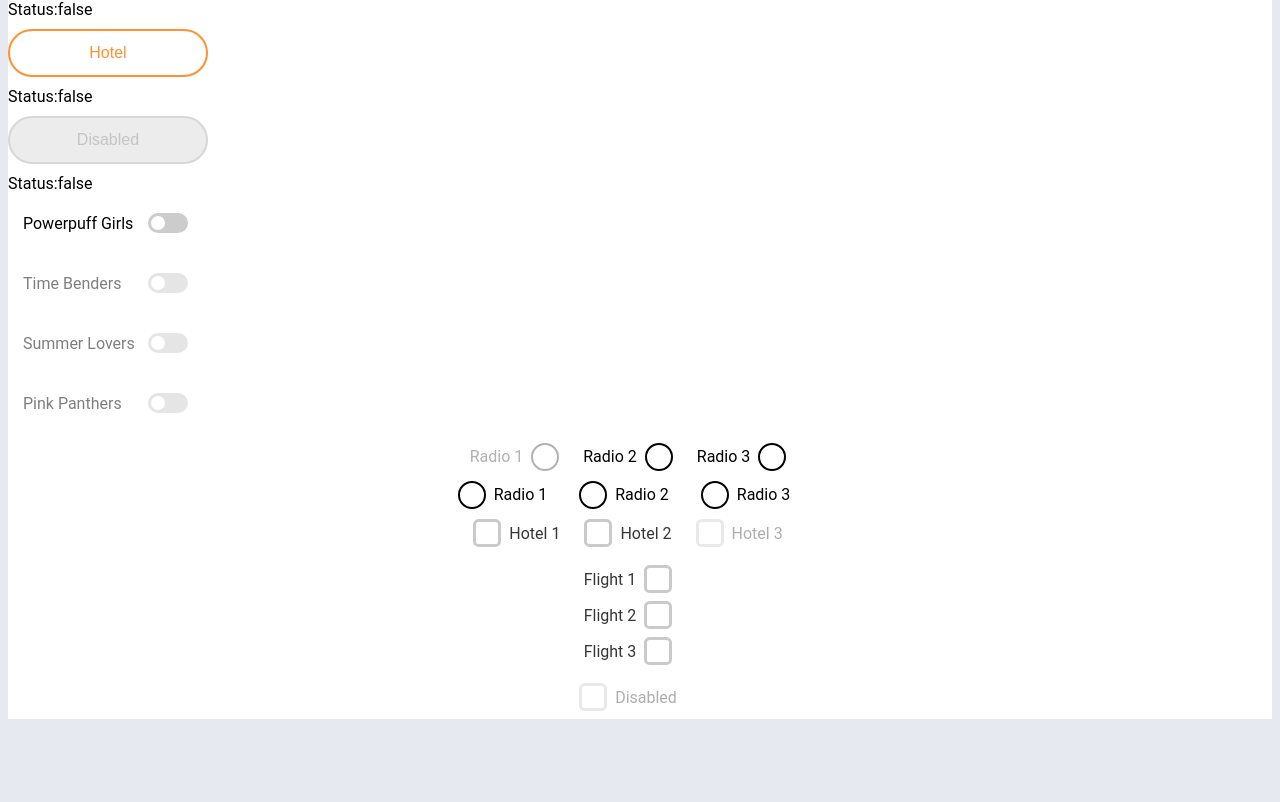
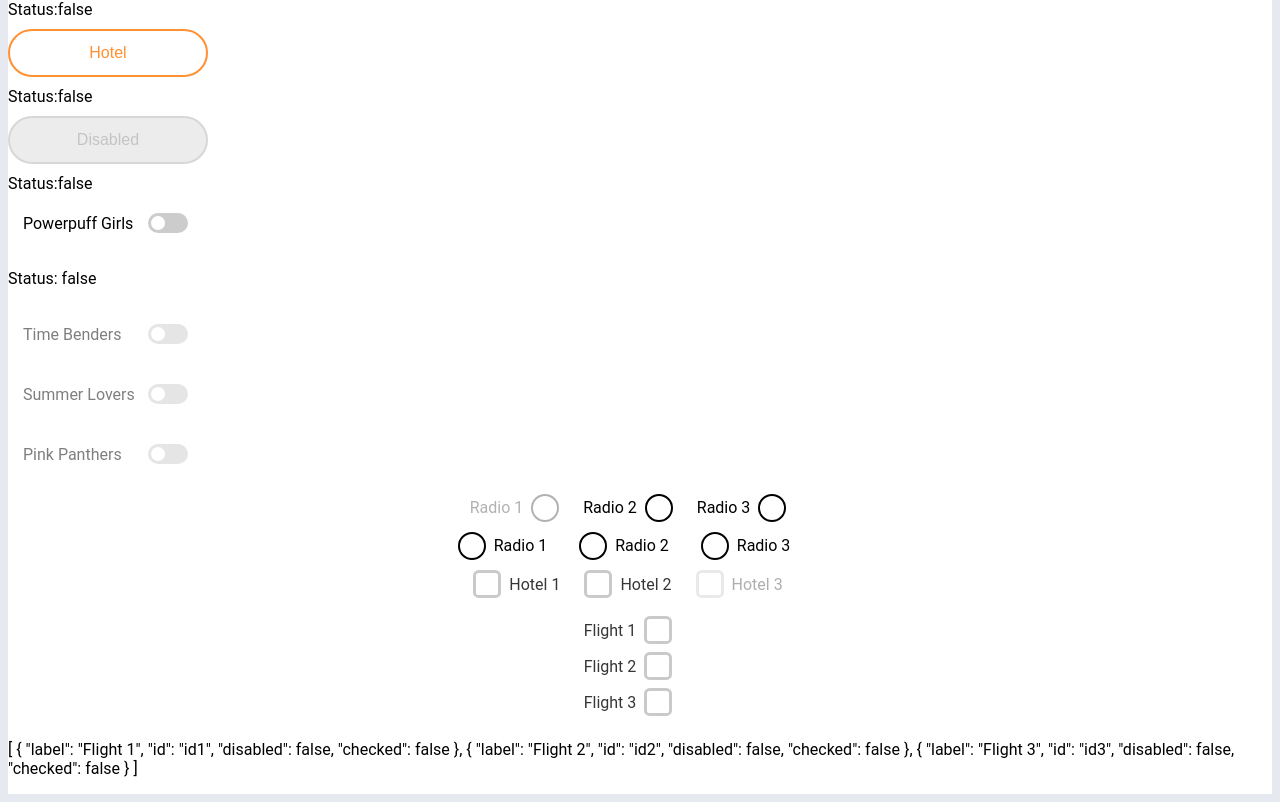
Before and after one commit to Mwiert/miniSpa, a Vue app: page /powerpuffgirls in a window 1280 px wide. Shown: the part 1456-2258 px from the top of the page. Before the commit the page ends 2183 px from the top, so only its background shows below. Built offline with nearby package versions, Linux system fonts and the light colour scheme; a web font is replaced by a local one.

Commit message:
checkbox v-model added.

```diff
--- a/src/components/UICheckbox.vue
+++ b/src/components/UICheckbox.vue
@@ -65,10 +65,17 @@ export default {
       checkboxName: this.name
     }
   },
+  watch: {
+    checked(newValue) {
+      this.checkboxChecked = newValue
+      }
+    },
   methods: {
     //Emits true or false according to the checked state of the checkbox. Returns true if checked, false if unchecked
     handleClick() {
+      if (this.disabled) return
       this.checkboxChecked = !this.checkboxChecked
+      this.$emit('update:checked', this.checkboxChecked)
       this.$emit('takeCheckedInfo', this.checkboxChecked)
     }
   }
--- a/src/pages/PowerPuffGirls.vue
+++ b/src/pages/PowerPuffGirls.vue
@@ -153,6 +153,7 @@
         v-model="powerpuffGirls.checked"
         :disabled="powerpuffGirls.disabled"
         @update:modelValue="toggleChange1" />
+        <p> Status: {{ powerpuffGirls.checked }}</p>
     </div>
 
     <div>
@@ -216,7 +217,9 @@
         :className="'hotel'"
         :label="checkbox.label"
         :disabled="checkbox.disabled"
-        @takeCheckedInfo="takeCheckedInfo" />
+        v-model:checked="checkbox.checked"
+        @takeCheckedInfo="takeCheckedInfo"
+         />
     </div>
 
     <!-- Checkboxes for flight -->
@@ -228,17 +231,20 @@
         :disabled="checkbox.disabled"
         :label="checkbox.label"
         after
+        v-model:checked="checkbox.checked"
         @takeCheckedInfo="takeCheckedInfo" />
+        <p>{{ checkboxFlight }}</p>
     </div>
-
     <!-- Example of a disabled checkbox -->
-    <UICheckbox
+    <!-- <UICheckbox
       :label="'Disabled'"
       :className="'hotel'"
       :after="false"
       :disabled="true"
       :name="'disabled'"
-      :id="'deneme'" />
+      :id="'deneme'"
+      v-model:checked="checkbox.checked"
+       /> -->
   </div>
 </template>
 
@@ -319,14 +325,14 @@ export default {
 
       // Initial states for checkboxes
       checkboxHotel: [
-        { label: 'Hotel 1', id: 'id1', disabled: false },
-        { label: 'Hotel 2', id: 'id2', disabled: false },
-        { label: 'Hotel 3', id: 'id3', disabled: true }
+        { label: 'Hotel 1', id: 'id1', disabled: false, checked: false },
+        { label: 'Hotel 2', id: 'id2', disabled: false, checked: false },
+        { label: 'Hotel 3', id: 'id3', disabled: true, checked: false }
       ],
       checkboxFlight: [
-        { label: 'Flight 1', id: 'id1', disabled: false },
-        { label: 'Flight 2', id: 'id2', disabled: false },
-        { label: 'Flight 3', id: 'id3', disabled: false }
+        { label: 'Flight 1', id: 'id1', disabled: false, checked: false },
+        { label: 'Flight 2', id: 'id2', disabled: false, checked: false },
+        { label: 'Flight 3', id: 'id3', disabled: false, checked: false }
       ]
     }
   },
```
Also changed, not shown: src/pages/tempCodeRunnerFile.vue (added, +9 -0 lines).
